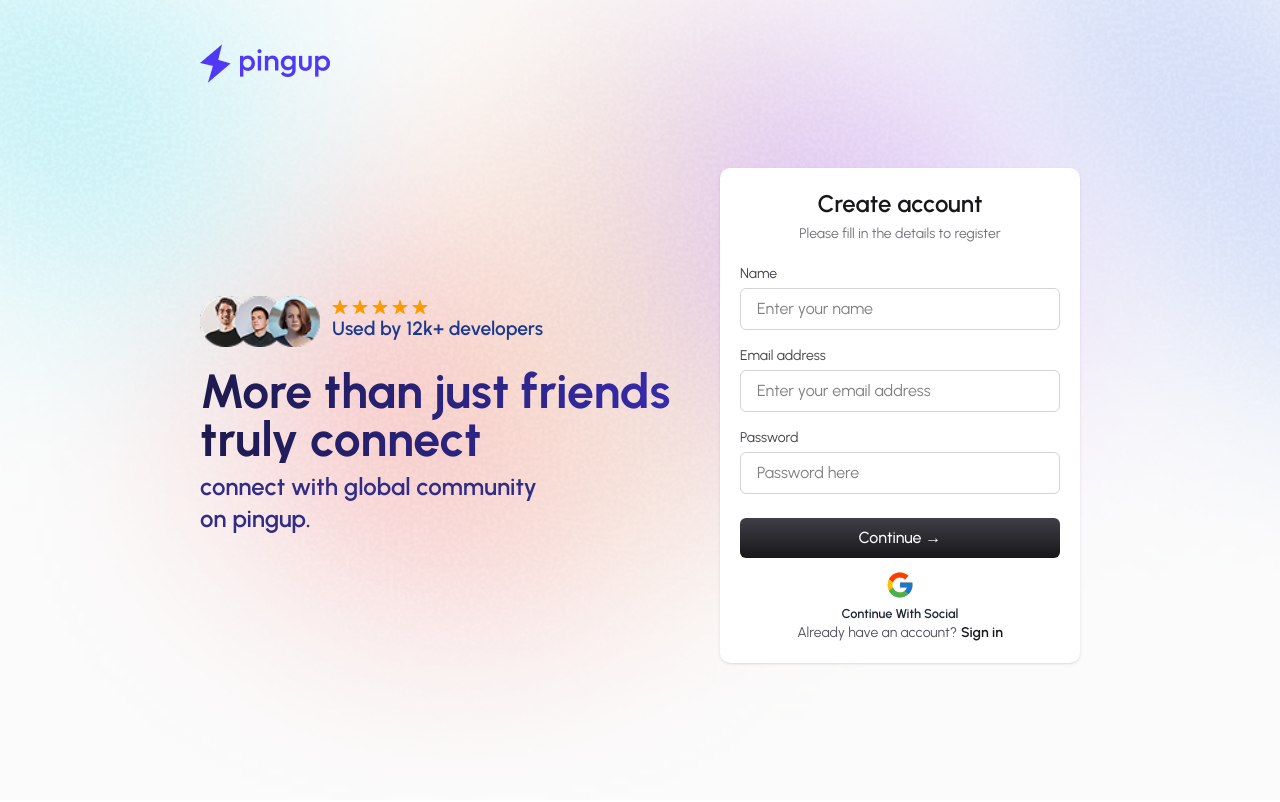
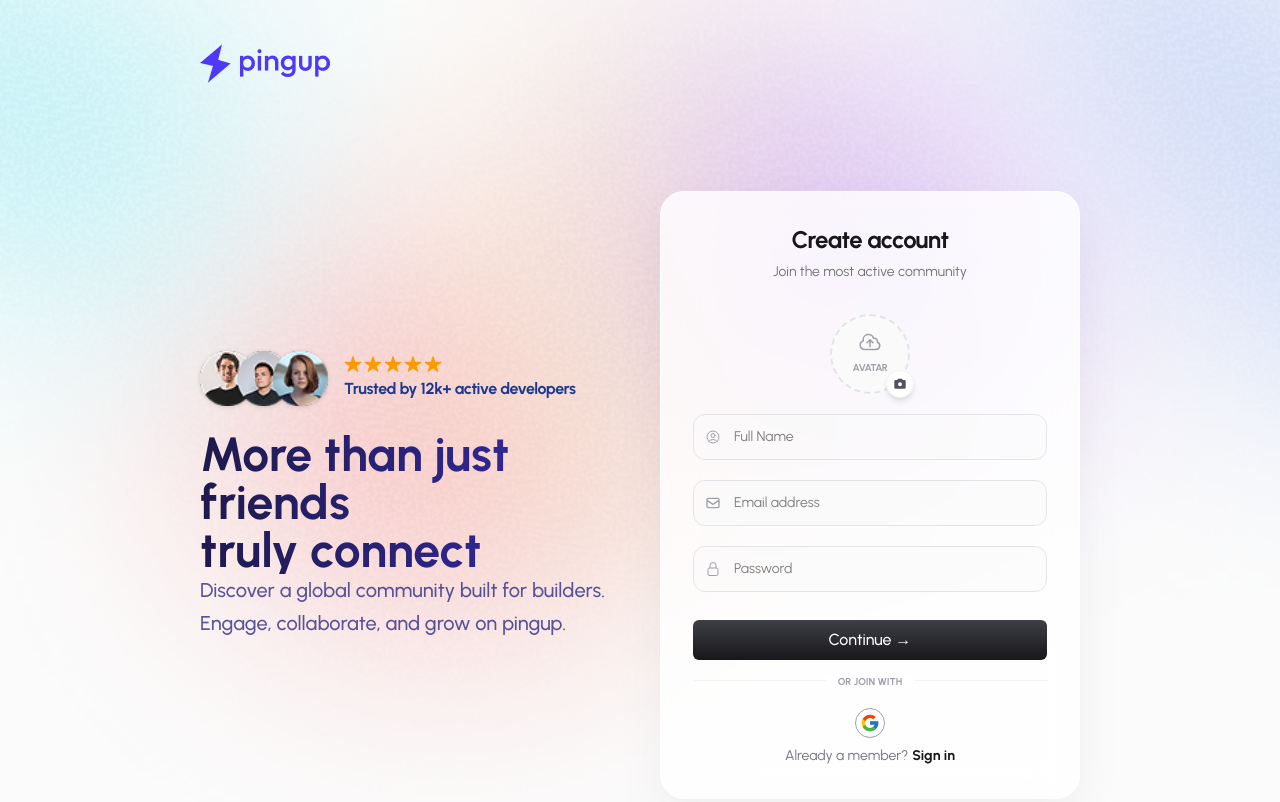
Before and after one commit to ehasunulislam/PingUp-Social-Media-Platfrom-Client, a Next.js app: page / in a window 1280 px wide. Shown: the top 802 px of the page. Built offline with nearby package versions, Linux system fonts and the light colour scheme.

Commit message:
create a beautifull design for login/register from

```diff
--- a/package.json
+++ b/package.json
@@ -16,6 +16,7 @@
     "next": "16.0.10",
     "react": "19.2.1",
     "react-dom": "19.2.1",
+    "react-hook-form": "^7.69.0",
     "react-icons": "^5.5.0"
   },
   "devDependencies": {
--- a/src/app/(auth)/login/page.jsx
+++ b/src/app/(auth)/login/page.jsx
@@ -67,7 +67,7 @@ export default function login() {
               Create account
             </h2>
             <p className="text-sm text-center text-zinc-500 mt-1">
-              Please fill in the details to register
+              Please fill in the details to login
             </p>
 
             <form className="mt-5 space-y-4">
@@ -106,9 +106,13 @@ export default function login() {
               </button>
             </form>
 
-            <div className="social-section mt-3 flex flex-col justify-center items-center">
-              <FcGoogle size={30} className="cursor-pointer" />
-              <p className="pt-1 text-[0.8rem] text-gray-800 font-semibold">Continue With Social</p>
+           <div className="relative my-2 text-center">
+              <div className="absolute inset-0 flex items-center"><div className="w-full border-t border-zinc-100"></div></div>
+              <span className="relative px-3 text-[10px] font-bold uppercase text-zinc-400 bg-white">Or join with</span>
+            </div>
+
+            <div className="social-section flex flex-col justify-center items-center py-2">
+              <FcGoogle size={30} className="cursor-pointer rounded-full border border-gray-400 p-1" />
             </div>
 
 
--- a/src/app/page.jsx
+++ b/src/app/page.jsx
@@ -1,3 +1,4 @@
+"use client"
 import assets from "@/components/Assets/assets";
 import Logo from "@/components/Logo/Logo";
 import Image from "next/image";
@@ -5,12 +6,42 @@ import Link from "next/link";
 import { IoStar } from "react-icons/io5";
 import { Urbanist } from "next/font/google";
 import { FcGoogle } from "react-icons/fc";
+import { useForm } from "react-hook-form";
+import { HiOutlineCloudArrowUp, HiOutlineUser, HiOutlineUserCircle } from "react-icons/hi2";
+import { HiOutlineMail } from "react-icons/hi";
+import { HiOutlineLockClosed } from "react-icons/hi2";
+import { useEffect, useState } from "react";
+import { PiCameraFill } from "react-icons/pi";
+
 
 const authFont = Urbanist({
   subsets: ["latin"],
 });
 
 function Register() {
+  const {register, handleSubmit, watch ,formState: {errors}} = useForm();
+  const [preview, setPreview] = useState(null);
+
+  /* preview the image functionality start */
+  const imageFile = watch("image");
+
+  useEffect(() => {
+    if (imageFile && imageFile[0]) {
+      const file = imageFile[0];
+      const previewUrl = URL.createObjectURL(file);
+      setPreview(previewUrl);
+
+      return () => URL.revokeObjectURL(previewUrl);
+    }
+  }, [imageFile, setPreview])
+  /* preview the image functionality end */
+
+  /* handle Register functionality start */
+  const handleRegister = (data) => {
+    console.log(data);
+  }
+  /* handle Register functionality end */
+
 
   return (
   <div
@@ -21,34 +52,27 @@ function Register() {
         backgroundPosition: "center",
       }}
     >
-      <Link href="/">
+      <Link href="/" className="inline-block transform hover:scale-105 transition-transform">
         <Logo />
       </Link>
 
-      <div className="flex flex-col lg:flex-row justify-between items-center mt-5 md:mt-20">
-        <section>
-          <div className="flex gap-3 items-center">
+      <div className="flex flex-col lg:flex-row justify-between items-center mt-10 lg:mt-24 gap-12">
+        {/* Left Content Section */}
+        <section className="max-w-xl">
+          <div className="flex gap-4 items-center mb-6">
+            <Image src={assets.group} alt="community" className="w-24 md:w-32 drop-shadow-sm" />
             <div>
-              <Image src={assets.group} alt="group" className="w-20 md:w-30" />
+              <div className="flex gap-0.5 mb-1">
+                {[...Array(5)].map((_, i) => (
+                  <IoStar key={i} className="text-[#FD9A00] text-lg" />
+                ))}
               </div>
-
-            <div>
-              <div>
-                <div className="flex gap-1">
-                  <IoStar className="text-[#FD9A00]" />
-                  <IoStar className="text-[#FD9A00]" />
-                  <IoStar className="text-[#FD9A00]" />
-                  <IoStar className="text-[#FD9A00]" />
-                  <IoStar className="text-[#FD9A00]" />
-                </div>
-                <p className="text-[0.9rem] md:text-[1.2rem] font-semibold text-[#1C398E]">
-                  Used by 12k+ developers
+              <p className="text-sm md:text-base font-bold text-[#1C398E] tracking-tight">
+                Trusted by 12k+ active developers
               </p>
             </div>
           </div>
-          </div>
 
-          <div>
           <h1
               className="text-[1.5rem] md:text-3xl lg:text-5xl font-bold bg-linear-to-r from-[#1E1A4D] to-[#372AAC]
                bg-clip-text text-transparent mt-5"
@@ -56,60 +80,95 @@ function Register() {
               More than just friends <br /> truly connect
             </h1>
 
-            <p className="text-[1rem] md:text-2xl text-[#312C85] mt-2 font-semibold">
-              connect with global community <br /> on pingup.
+          <p className="text-lg md:text-xl text-[#312C85]/80 font-medium leading-relaxed">
+            Discover a global community built for builders. <br className="hidden md:block" />
+            Engage, collaborate, and grow on pingup.
           </p>
-          </div>
         </section>
 
-        <section className="mt-15 lg:mt-0">
-          <div className="w-75 md:w-90 bg-white p-5 rounded-[10px] shadow">
-            <h2 className="text-2xl font-semibold text-center text-zinc-900">
-              Create account
-            </h2>
-            <p className="text-sm text-center text-zinc-500 mt-1">
-              Please fill in the details to register
-            </p>
+        {/* Form Section */}
+        <section className="w-full max-w-[420px]">
+          <div className="bg-white/80 backdrop-blur-xl p-8 rounded-3xl shadow-[0_20px_50px_rgba(0,0,0,0.05)] border border-white">
+            <div className="text-center mb-8">
+              <h2 className="text-2xl font-bold text-zinc-900 tracking-tight">Create account</h2>
+              <p className="text-zinc-500 text-sm mt-1.5">Join the most active community</p>
+            </div>
 
-            <form className="mt-5 space-y-4">
-              {/* Name */}
-              <div>
-                 <label className="text-sm text-zinc-700 block mb-1">
-                  Name
+            <form onSubmit={handleSubmit(handleRegister)} className="space-y-5">
+
+              {/* Profile Image with Preview */}
+              <div className="relative flex flex-col items-center group">
+                <label className="relative cursor-pointer group">
+                  <div className={`w-20 h-20 rounded-full border-2 border-dashed flex items-center justify-center overflow-hidden transition-all duration-300
+                    ${errors.image ? "border-red-400 bg-red-50" : "border-zinc-200 bg-zinc-50 hover:border-indigo-400 hover:bg-indigo-50"}`}>
+
+                    {preview ? (
+                      <Image src={preview} alt="Profile" className="object-cover rounded-full" fill />
+                    ) : (
+                      <div className="text-center text-zinc-400 group-hover:text-indigo-500">
+                        <HiOutlineCloudArrowUp className="mx-auto text-2xl" />
+                        <span className="text-[10px] font-bold uppercase tracking-tighter">Avatar</span>
+                      </div>
+                    )}
+                  </div>
+                  <input
+                    type="file"
+                    accept="image/*"
+                    className="hidden"
+                    {...register("image", { required: "Avatar is required" })}
+                  />
+                  <div className="absolute -bottom-1 -right-1 bg-white shadow-md rounded-full p-1.5 border border-zinc-100 text-zinc-600">
+                    <PiCameraFill size={14} />
+                  </div>
                 </label>
+                {errors.image && <p className="text-red-500 text-[10px] font-bold mt-2 uppercase">{errors.image.message}</p>}
+              </div>
 
+              {/* Name Input */}
+              <div className="space-y-1">
+                <div className="relative group">
+                  <HiOutlineUserCircle className="absolute left-3 top-1/2 -translate-y-1/2 text-zinc-400 group-focus-within:text-zinc-900 transition-colors" />
                   <input
                     type="text"
-                  placeholder="Enter your name"
-                  className="w-full px-4 py-2 border border-zinc-300 rounded-md focus:outline-none focus:ring-1 focus:ring-zinc-800"
+                    placeholder="Full Name"
+                    {...register("name", { required: "Name is required" })}
+                    className={`w-full pl-10 pr-4 py-3 bg-zinc-50/50 border rounded-xl text-sm transition-all focus:bg-white focus:ring-4 focus:ring-zinc-100 outline-none
+                      ${errors.name ? "border-red-300" : "border-zinc-200 focus:border-zinc-900"}`}
                   />
                 </div>
+              </div>
 
-              {/* Email */}
-              <div>
-                <label className="text-sm text-zinc-700 block mb-1">
-                  Email address
-                </label>
+              {/* Email Input */}
+              <div className="space-y-1">
+                <div className="relative group">
+                  <HiOutlineMail className="absolute left-3 top-1/2 -translate-y-1/2 text-zinc-400 group-focus-within:text-zinc-900 transition-colors" />
                   <input
                     type="email"
-                  placeholder="Enter your email address"
-                  className="w-full px-4 py-2 border border-zinc-300 rounded-md focus:outline-none focus:ring-1 focus:ring-zinc-800"
+                    placeholder="Email address"
+                    {...register("email", {
+                      required: "Email is required",
+                      pattern: { value: /^\S+@\S+$/i, message: "Invalid email" },
+                    })}
+                    className={`w-full pl-10 pr-4 py-3 bg-zinc-50/50 border rounded-xl text-sm transition-all focus:bg-white focus:ring-4 focus:ring-zinc-100 outline-none
+                      ${errors.email ? "border-red-300" : "border-zinc-200 focus:border-zinc-900"}`}
                   />
                 </div>
+              </div>
 
-              {/* Password */}
-              <div>
-                <label className="text-sm text-zinc-700 block mb-1">
-                  Password
-                </label>
+              {/* Password Input */}
+              <div className="space-y-1">
+                <div className="relative group">
+                  <HiOutlineLockClosed className="absolute left-3 top-1/2 -translate-y-1/2 text-zinc-400 group-focus-within:text-zinc-900 transition-colors" />
                   <input
                     type="password"
-                  placeholder="Password here"
-                  className="w-full px-4 py-2 border border-zinc-300 rounded-md focus:outline-none focus:ring-1 focus:ring-zinc-800"
+                    placeholder="Password"
+                    {...register("password", { required: "Password is required" })}
+                    className={`w-full pl-10 pr-4 py-3 bg-zinc-50/50 border rounded-xl text-sm transition-all focus:bg-white focus:ring-4 focus:ring-zinc-100 outline-none
+                      ${errors.password ? "border-red-300" : "border-zinc-200 focus:border-zinc-900"}`}
                   />
                 </div>
+              </div>
 
-              {/* Button */}
               <button
                 type="submit"
                 className="w-full mt-2 py-2 rounded-md text-white font-medium
@@ -120,18 +179,18 @@ function Register() {
               </button>
             </form>
 
-
-            <div className="social-section mt-3 flex flex-col justify-center items-center">
-              <FcGoogle size={30} className="cursor-pointer" />
-              <p className="pt-1 text-[0.8rem] text-gray-800 font-semibold">Continue With Social</p>
+            <div className="relative my-2 text-center">
+              <div className="absolute inset-0 flex items-center"><div className="w-full border-t border-zinc-100"></div></div>
+              <span className="relative px-3 text-[10px] font-bold uppercase text-zinc-400 bg-white">Or join with</span>
             </div>
 
-            {/* Footer */}
-            <p className="text-sm text-center text-zinc-600">
-              Already have an account?
-              <Link href="/login" className="font-semibold text-zinc-900 cursor-pointer ps-1">
-                Sign in
-              </Link>
+            <div className="social-section flex flex-col justify-center items-center py-2">
+              <FcGoogle size={30} className="cursor-pointer rounded-full border border-gray-400 p-1" />
+            </div>
+
+            <p className="text-center text-zinc-500 text-sm">
+              Already a member?
+              <Link href="/login" className="text-zinc-900 font-bold hover:underline ml-1">Sign in</Link>
             </p>
           </div>
         </section>
@@ -142,7 +201,6 @@ function Register() {
 
 export default function PageWrapper() {
   return(
-
     <Register></Register>
   )
 }
```
Also changed, not shown: 1 other file (tests, documents, lock files or other folders). Lines whose indentation alone changed are shown as unchanged.
